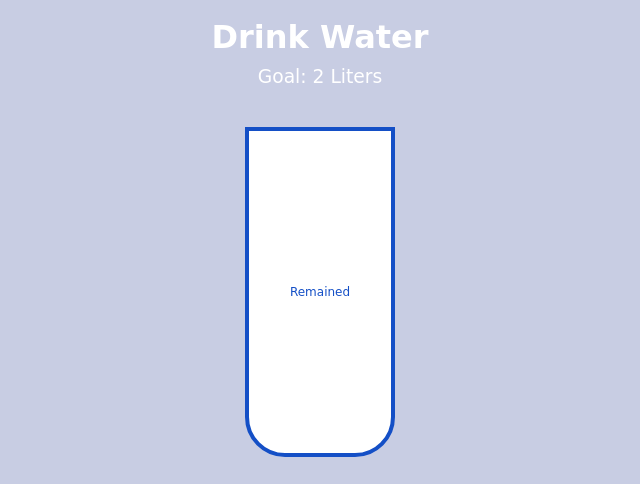
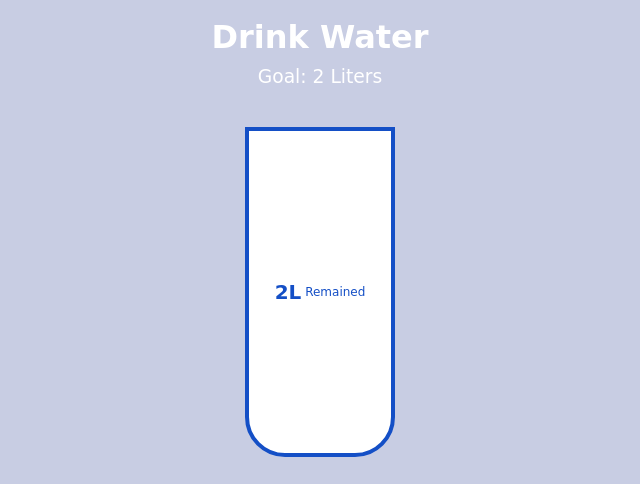
Before and after one commit to marinanicolai/drink_water, a plain HTML site: page index.html in a window 1280 px wide. Shown: the top 484 px of the page, 320-960 px from the left. Drawn offline with Linux system fonts and the light colour scheme; a web font is replaced by a local one.

Commit message:
styling the big cup

```diff
--- a/index.html
+++ b/index.html
@@ -14,7 +14,7 @@
     <div class="cup">
         <div class="remained" id="remained">
             <span id="liters"></span>
-            <small>Remained</small>
+            <small>&nbsp;Remained</small>
         </div>
         <div class="percentage" id="percentage">
         </div>
--- a/script.js
+++ b/script.js
@@ -43,6 +43,8 @@ function updateBigCup() {
    if(fullCups === totalCups) {
        remained.style.visibility = 'hidden'
        remained.style.height = 0
-
+   } else {
+       remained.style.visibility = 'visible'
+       liters.innerText = `${2 -(250 * fullCups / 1000)}L `
    }
 }
```
